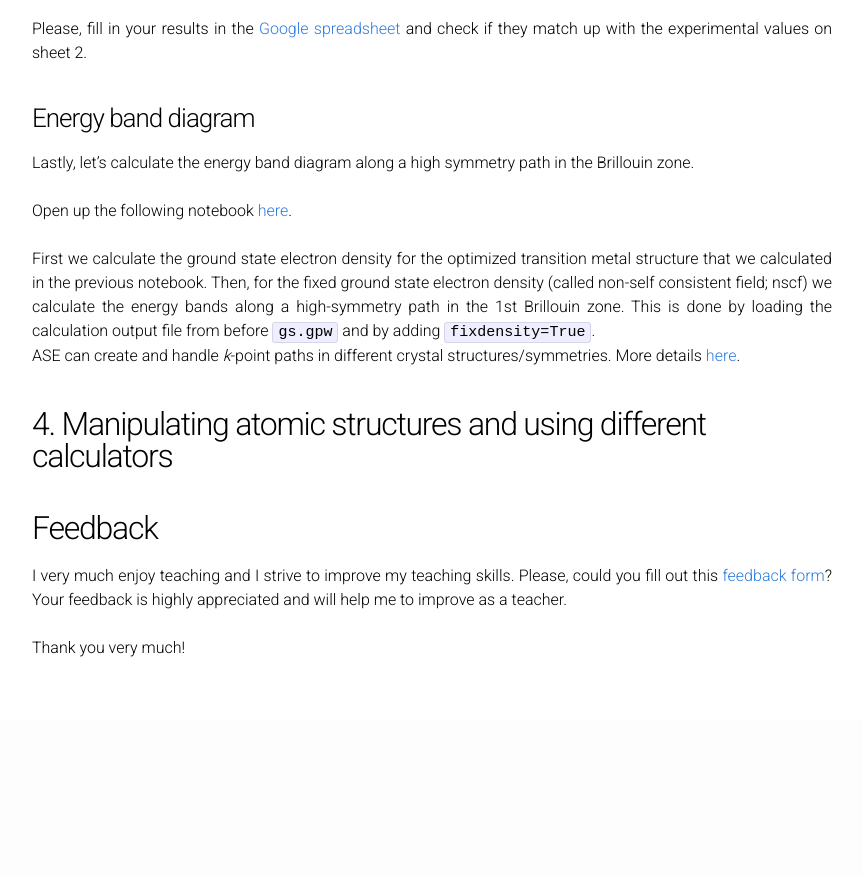
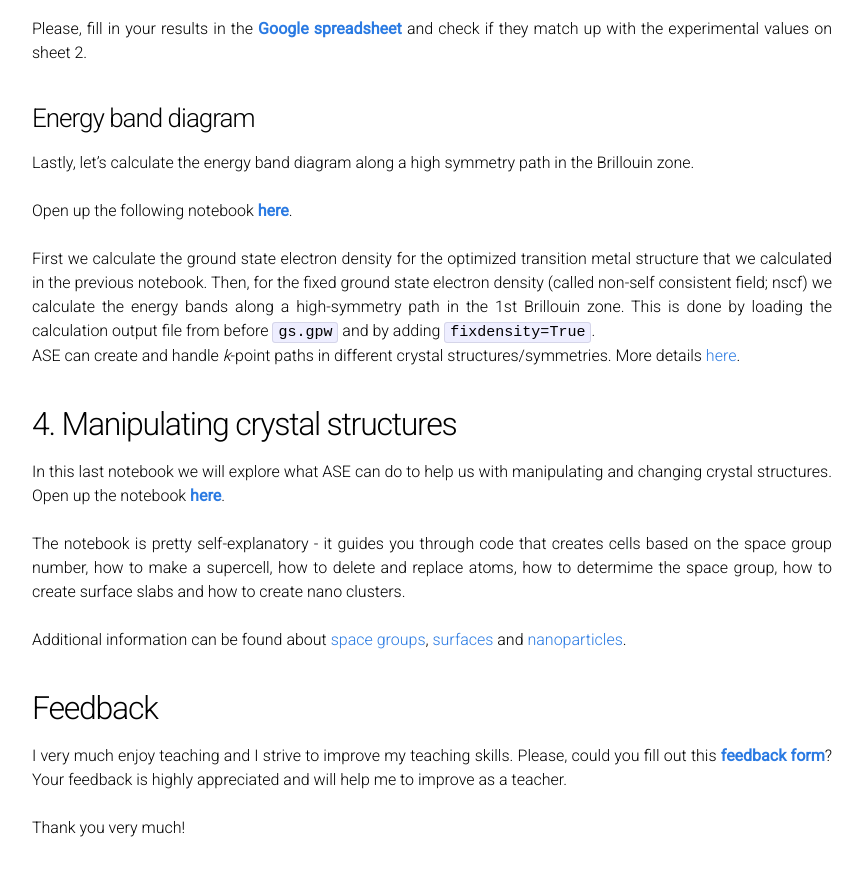
Before and after one commit to peterschindler/peterschindler.github.io, a Jekyll site: the page built from index.md, in a window 1280 px wide and 900 px high, scrolled down 4738 px. Shown: the top 876 px of the window, without its empty margins (208-1071 px from the left). Built offline with Jekyll 4.4.1, drawn with Linux system fonts in a browser that asks for light colours; formulas are drawn with MathJax 3; before the commit the page ends 5458 px from its top, so only the background shows below that.

Commit message:
Added crystal manipulation section

```diff
--- a/index.md
+++ b/index.md
@@ -104,7 +104,7 @@ Further, we can get the electron density by `calc.get_all_electron_density()`, t
 ## 2. Atomization energy of H<sub>2</sub> ##
 Let us look at one more example: By calculating the energy of diatomic hydrogen and the energy of mono-atomic hydrogen we can get the atomization
 energy (or bond energy) given by $$2\cdot E_\mathrm{H}-E_{\mathrm{H}_2}$$.<br/><br/>
-Link to the notebook can be found [here](https://colab.research.google.com/drive/1zrGfh1BvjIFZr53jAGF6EVnQhUd_tATG).<br/><br/>
+Link to the notebook can be found [**here**](https://colab.research.google.com/drive/1zrGfh1BvjIFZr53jAGF6EVnQhUd_tATG).<br/><br/>
 How do LDA and PBE compare to the experimental value?
 
 <a name="metals"></a>
@@ -113,12 +113,12 @@ The structures of pure/elemental (transition) metal crystals are easy to describ
 The same can be said about the structure of the rare gases at very low temperatures. These substances crystallize in one of four basic structures that arise
 from closely packing spheres:<br/>
 Simple cubic (SC), body-centered cubic (BCC), hexagonal closest-packed (HCP), and face-centered cubic (FCC, sometimes called cubic closest-packed or CCP).<br/><br/>
-For this interactive part, each person should pick a transition metal from [this list](https://docs.google.com/spreadsheets/d/18eGKzwFccBX31f3xS07AVihFiK6Y22Fzo0DGud67_zY/).
+For this interactive part, each person should pick a transition metal from [**this list**](https://docs.google.com/spreadsheets/d/18eGKzwFccBX31f3xS07AVihFiK6Y22Fzo0DGud67_zY/).
 Write your name next to one element to claim it.
 
 ### Creating the crystal and convergence tests ###
 
-Open the next notebook [here](https://colab.research.google.com/drive/1sDo3XL7VdYPrl7Ba4icPcZN0EIKckbzp).<br/><br/>
+Open the next notebook [**here**](https://colab.research.google.com/drive/1sDo3XL7VdYPrl7Ba4icPcZN0EIKckbzp).<br/><br/>
 The `ase.build` module comes very handy here! It can easily and quickly create a lot of the common structures. Let us import `bulk` from that module to
 create the FCC structure of the transition metal you picked and create and look at the cif file.
 
@@ -136,23 +136,31 @@ Then we can do convergence tests like we did for Hydrogen. However, as we are de
 ### Structure and lattice constant ###
 The stable phase of the elemental crystals on the list are in fact either FCC or BCC. Hence, in our case we will not look at SC or HCP structures,
 to make our lifes easier.<br/><br/>
-Now open up the following notebook [here](https://colab.research.google.com/drive/166rrErQaOgmRsRgRIGmG_hXZdjacAdR9).<br/><br/>
+Now open up the following notebook [**here**](https://colab.research.google.com/drive/166rrErQaOgmRsRgRIGmG_hXZdjacAdR9).<br/><br/>
 You will loop over lattice constants for both FCC and BCC and by calculating the energy as a function of lattice constant you will be able to
 find the optimal lattice constant and phase. At this point you should hopefully be familiar with the concepts and code snippets used in this notebook.<br/><br/>
-Please, fill in your results in the [Google spreadsheet](https://docs.google.com/spreadsheets/d/18eGKzwFccBX31f3xS07AVihFiK6Y22Fzo0DGud67_zY/) and check if they match
+Please, fill in your results in the [**Google spreadsheet**](https://docs.google.com/spreadsheets/d/18eGKzwFccBX31f3xS07AVihFiK6Y22Fzo0DGud67_zY/) and check if they match
 up with the experimental values on sheet 2.
 
 ### Energy band diagram ###
 Lastly, let's calculate the energy band diagram along a high symmetry path in the Brillouin zone.<br/><br/>
-Open up the following notebook [here](https://colab.research.google.com/drive/1HWiWtgVyYM5BwXHhLZWbrjkKekfLa3LL).<br/><br/>
+Open up the following notebook [**here**](https://colab.research.google.com/drive/1HWiWtgVyYM5BwXHhLZWbrjkKekfLa3LL).<br/><br/>
 First we calculate the ground state electron density for the optimized transition metal structure that we calculated in the previous notebook. Then,
 for the fixed ground state electron density (called non-self consistent field; nscf) we calculate the energy bands along a high-symmetry path in
 the 1st Brillouin zone. This is done by loading the calculation output file from before `gs.gpw` and by adding `fixdensity=True`.<br/>
 ASE can create and handle *k*-point paths in different crystal structures/symmetries. More details [here](https://wiki.fysik.dtu.dk/ase/ase/dft/kpoints.html).
 
-## 4. Manipulating atomic structures and using different calculators ##
+## 4. Manipulating crystal structures ##
+
+In this last notebook we will explore what ASE can do to help us with manipulating and changing crystal structures.
+Open up the notebook [**here**](https://colab.research.google.com/drive/1_UTEEnhgwcitNTU2-sEjNua-lPQaGJ1Y).<br/><br/>
+The notebook is pretty self-explanatory - it guides you through code that creates cells based on the space group number, how to make a supercell,
+how to delete and replace atoms, how to determime the space group, how to create surface slabs and how to create nano clusters.<br/><br/>
+Additional information can be found about [space groups](https://wiki.fysik.dtu.dk/ase/ase/spacegroup/spacegroup.html), [surfaces](https://wiki.fysik.dtu.dk/ase/ase/build/surface.html)
+ and [nanoparticles](https://wiki.fysik.dtu.dk/ase/ase/cluster/cluster.html).
+
 
 ## Feedback ##
-I very much enjoy teaching and I strive to improve my teaching skills. Please, could you fill out this [feedback form](https://forms.gle/UcXyu7HgcHJCiVaQ8)?
+I very much enjoy teaching and I strive to improve my teaching skills. Please, could you fill out this [**feedback form**](https://forms.gle/UcXyu7HgcHJCiVaQ8)?
 Your feedback is highly appreciated and will help me to improve as a teacher.<br/><br/>
 Thank you very much!
```
